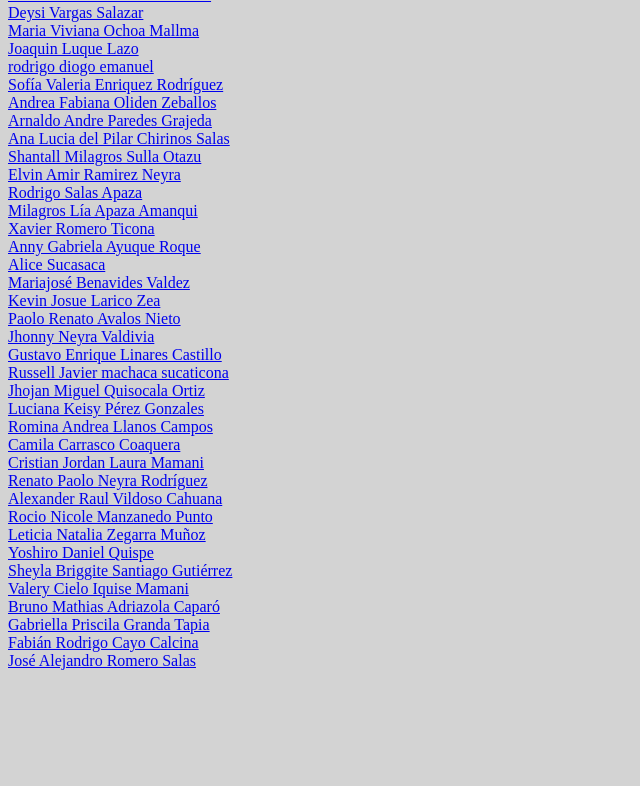
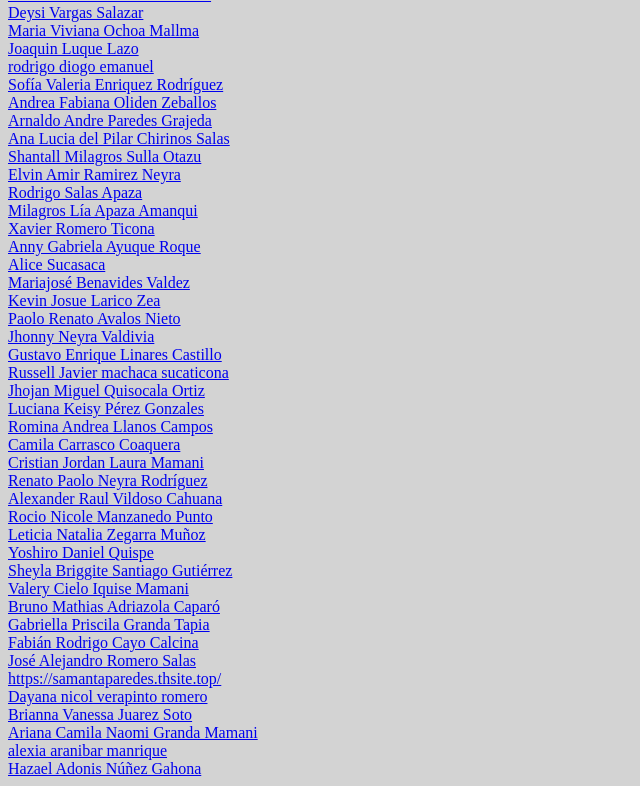
Before and after one commit to yoshirodaniel/yoshirodaniel.github.io, a plain HTML site: page index.html in a window 1280 px wide. Shown: the part 1389-2175 px from the top of the page, without its empty margins (0-640 px from the left). Before the commit the page ends 2067 px from the top, so only its background shows below. Drawn offline with Linux system fonts and the light colour scheme.

Commit message:
commit 018

```diff
--- a/index.html
+++ b/index.html
@@ -121,8 +121,13 @@
     <div><a href="gabriella-priscila-granda-tapia.neocities.org">Gabriella Priscila Granda Tapia</a></div>
     <div><a href="https://fabiancayocalcina.github.io/">Fabián Rodrigo Cayo Calcina</a></div>
     <div><a href="https://jose-alejandro-sabino-romero-salas.github.io/">José Alejandro Romero Salas</a></div>
-
-    <!--<div><a href=""></a></div>-->
+    <div><a href="https://samantaparedes.thsite.top/">https://samantaparedes.thsite.top/</a></div>
+    <div><a href="https://dayana-jpg.github.io/Dayana-Nicol-Verapinto-/">Dayana nicol verapinto romero</a></div>
+    <div><a href="https://juarezvnss.github.io/">Brianna Vanessa Juarez Soto</a></div>
+    <div><a href="https://arii776.github.io/">Ariana Camila Naomi Granda Mamani</a></div>
+    <div><a href="https://alexiaaranibar.neocities.org/">alexia aranibar manrique </a></div>
+    <div><a href="https://hazael676.github.io/Mi-P-gina-Web/">Hazael Adonis Núñez Gahona</a></div>
+    <!-- <div><a href=""></a></div> -->
 
 
 
```
